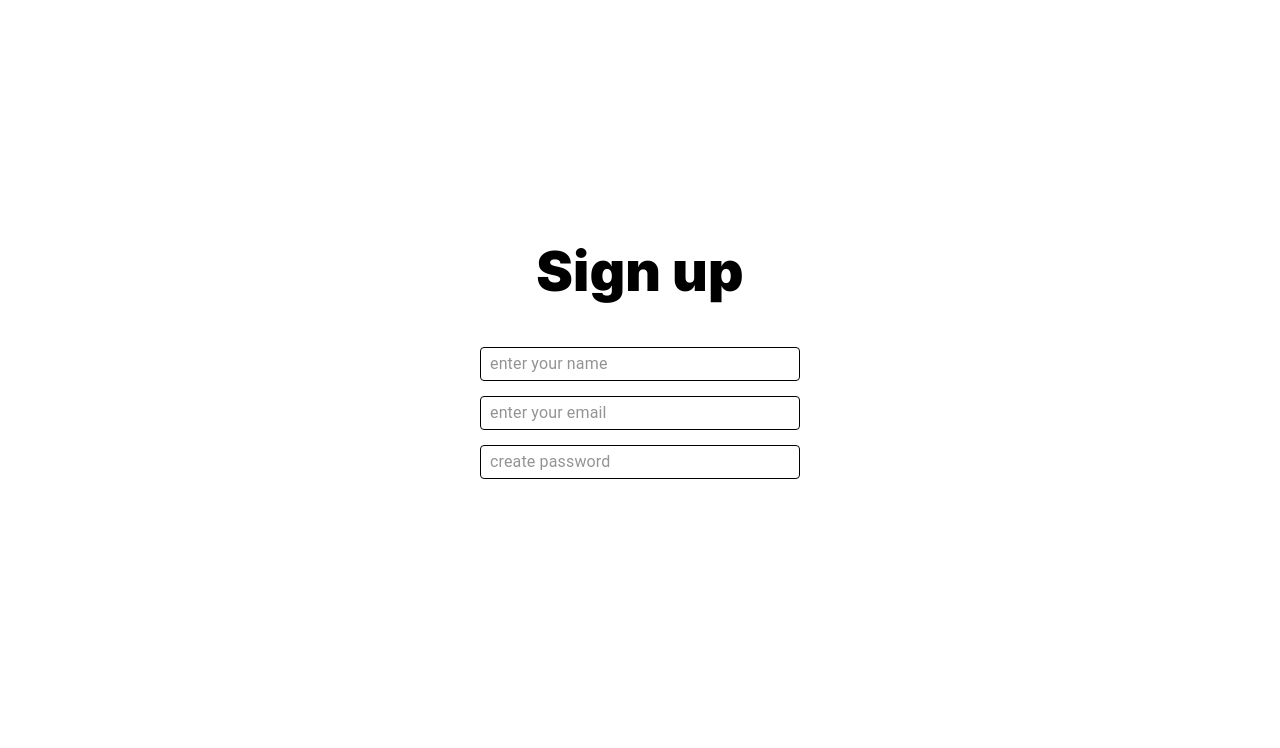
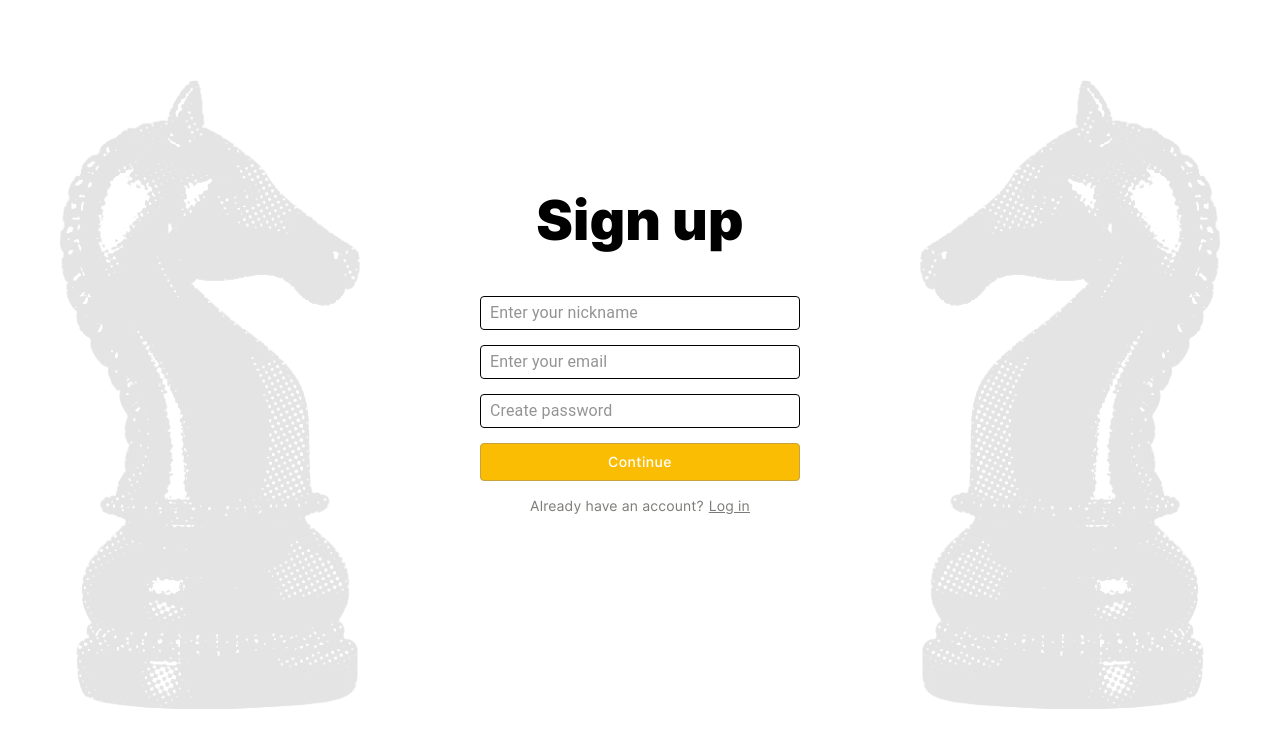
Before and after one commit to fckngawsm/chess-frontend, a React (Vite) app: page /sign-up in a window 1280 px wide. Shown: the top 748 px of the page. Built offline with nearby package versions, Linux system fonts and the light colour scheme.

Commit message:
feat: complete styled auth page

```diff
--- a/src/components/Auth/Auth.tsx
+++ b/src/components/Auth/Auth.tsx
@@ -1,20 +1,50 @@
 import React from "react";
 import {
+  StyledAuthLink,
   StyledAuthTitle,
   StyledAuthWrapper,
   StyledAuthWrapperForm,
+  StyledKnightImage,
+  StyledRedirectText,
 } from "./styled";
+
+import authKnightLeft from "../../images/auth-knight_left.svg";
+import authKnightRight from "../../images/auth-knight_right.svg";
+
+/**
+ * Компонент аутентификации.
+ * @component
+ * @param {string} props.title - Заголовок компонента.
+ * @param {string} props.textRedirect - Текст для ссылки перенаправления.
+ * @param {string} props.navigateLink - Ссылка для перенаправления.
+ * @param {string} props.navigateText - Текст ссылки перенаправления.
+ */
 
 interface AuthProps {
   children: React.ReactNode;
   title: string;
+  textRedirect: string;
+  navigateLink: string;
+  navigateText: string;
 }
 
-export const Auth = ({ children, title }: AuthProps) => {
+export const Auth = ({
+  children,
+  title,
+  textRedirect,
+  navigateLink,
+  navigateText,
+}: AuthProps) => {
   return (
     <StyledAuthWrapper>
+      <StyledKnightImage src={authKnightLeft} />
+      <StyledKnightImage src={authKnightRight} isSecond />
       <StyledAuthTitle>{title}</StyledAuthTitle>
       <StyledAuthWrapperForm>{children}</StyledAuthWrapperForm>
+      <StyledRedirectText>
+        {textRedirect}
+        <StyledAuthLink to={navigateLink}>{navigateText}</StyledAuthLink>
+      </StyledRedirectText>
     </StyledAuthWrapper>
   );
 };
--- a/src/components/Auth/styled.ts
+++ b/src/components/Auth/styled.ts
@@ -1,4 +1,5 @@
-import { Container } from "@mui/material";
+import { Button, Container } from "@mui/material";
+import { Link } from "react-router-dom";
 import styled from "styled-components";
 import { CustomTextField } from "../Сustom/CustomTextField";
 
@@ -7,8 +8,8 @@ export const StyledAuthWrapper = styled(Container)`
   padding: 0 0 80px 60px;
   height: 100vh;
   display: flex !important;
-  justify-content: center; /* Горизонтальное выравнивание */
-  align-items: center; /* Вертикальное выравнивание */
+  justify-content: center;
+  align-items: center;
   flex-direction: column;
 `;
 
@@ -32,3 +33,32 @@ export const StyledAuthWrapperForm = styled.div`
 `;
 
 export const StyledAuthInput = styled(CustomTextField)``;
+
+export const StyledAuthButtonSubmit = styled(Button)`
+  width: 320px;
+  outline: none;
+  border: none;
+  padding: 8px;
+  text-align: center;
+`;
+
+export const StyledKnightImage = styled.img<{ isSecond?: boolean }>`
+  position: absolute;
+  top: 80px; // Добавьте px для единицы
+  right: ${({ isSecond }) => (isSecond ? "60px" : "auto")};
+  left: ${({ isSecond }) => (isSecond ? "auto" : "60px")};
+`;
+
+export const StyledRedirectText = styled.h3`
+  gap: 5px;
+  display: flex;
+  font-size: 14px;
+  line-height: 1.5;
+  color: rgba(55, 53, 47, 0.65);
+  font-weight: 400;
+`;
+
+export const StyledAuthLink = styled(Link)`
+  text-decoration: underline;
+  color: inherit;
+`;
--- a/src/page/Login.tsx
+++ b/src/page/Login.tsx
@@ -1,3 +1,20 @@
+import { Auth } from "../components/Auth/Auth";
+import {
+  StyledAuthButtonSubmit,
+  StyledAuthInput,
+} from "../components/Auth/styled";
+
 export const Login = () => {
-  return <div>Login</div>;
+  return (
+    <Auth
+      title="Log in"
+      navigateLink="/sign-up"
+      navigateText="Sign in"
+      textRedirect="Doesn't have account?"
+    >
+      <StyledAuthInput placeholder="Enter your email" type="email" />
+      <StyledAuthInput placeholder="Create password" type="password" />
+      <StyledAuthButtonSubmit>Continue</StyledAuthButtonSubmit>
+    </Auth>
+  );
 };
--- a/src/page/Register.tsx
+++ b/src/page/Register.tsx
@@ -1,12 +1,21 @@
 import { Auth } from "../components/Auth/Auth";
-import { StyledAuthInput } from "../components/Auth/styled";
+import {
+  StyledAuthButtonSubmit,
+  StyledAuthInput,
+} from "../components/Auth/styled";
 
 export const Register = () => {
   return (
-    <Auth title="Sign up">
-      <StyledAuthInput placeholder="enter your name" />
-      <StyledAuthInput placeholder="enter your email" />
-      <StyledAuthInput placeholder="create password" />
+    <Auth
+      title="Sign up"
+      navigateLink="/sign-in"
+      navigateText="Log in"
+      textRedirect="Already have an account?"
+    >
+      <StyledAuthInput placeholder="Enter your nickname" />
+      <StyledAuthInput placeholder="Enter your email" type="email" />
+      <StyledAuthInput placeholder="Create password" type="password" />
+      <StyledAuthButtonSubmit>Continue</StyledAuthButtonSubmit>
     </Auth>
   );
 };
```
